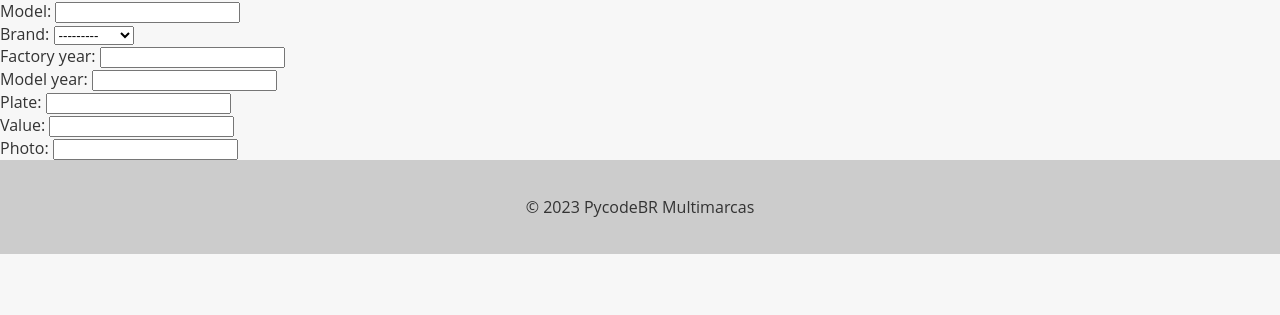
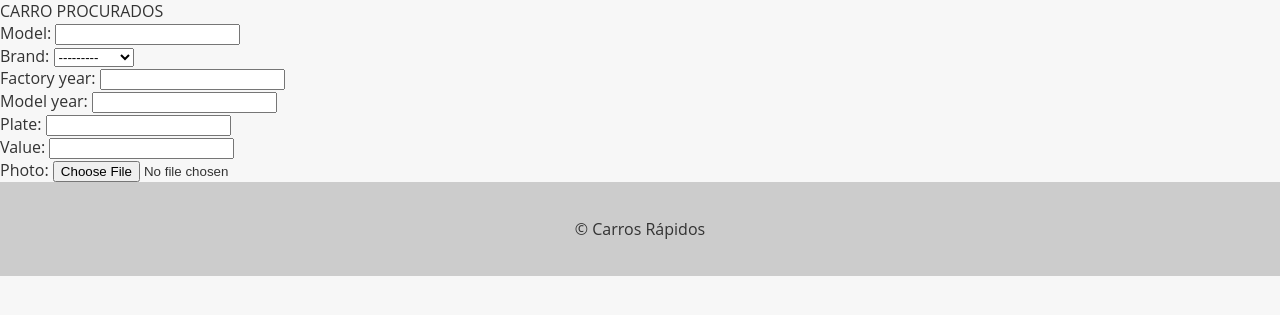
Before and after one commit to pedroirineu5/django, a Django app: page /new_car/ in a window 1280 px wide. Shown: the part 50-365 px from the top of the page. Run offline with Django 5.2, Linux system fonts and the light colour scheme; data comes from the database, SQL or seed files in the repository.

Commit message:
feat: commetn

```diff
--- a/app/templates/base.html
+++ b/app/templates/base.html
@@ -3,7 +3,7 @@
 <head>
   <meta charset="UTF-8">
   <meta name="viewport" content="width=device-width, initial-scale=1.0">
-  <title>{% block title %}{% endblock %}</title>
+  <title>{% block title %}Carros{% endblock %}</title>
   <style>
     body {
         font-family: 'Open Sans', sans-serif;
@@ -72,6 +72,7 @@
   <header>
     <nav>
       <ul>
+        {% comment %}  NESSA PARTE ESSE FEZ UM BOTÃO DE HOME PARA VOLTAR PARA A PAGINA INICIAL, USANDO O MESMO TEMPLATE, ASSIM, MOSTRANDO QUE A PÁGINA NAO MUDA. {% endcomment %}
         <li><a href="{% url 'cars_list' %}">Carros</a></li>
       </ul>
     </nav>
@@ -83,7 +84,7 @@
   </main>
 
   <footer>
-    <p>&copy; 2023 PycodeBR Multimarcas</p>
+    <p>&copy; Carros Rápidos</p>
   </footer>
 </body>
 </html>
--- a/cars/forms.py
+++ b/cars/forms.py
@@ -11,4 +11,4 @@ class CarForm(forms.Form):
     model_year = forms.IntegerField()
     plate = forms.CharField(max_length=10)
     value = forms.IntegerField()
-    photo = forms.IntegerField()
+    photo = forms.ImageField()
--- a/cars/templates/cars.html
+++ b/cars/templates/cars.html
@@ -1,7 +1,9 @@
 {% extends "base.html"%}
 
+
 {% block content %}
-  <style>
+
+<style>
     .car-grid {
       display: grid;
       grid-template-columns: repeat(3, 1fr);
--- a/cars/templates/new_car.html
+++ b/cars/templates/new_car.html
@@ -1,6 +1,8 @@
 {% extends "base.html" %}
 
 {% block content %}
+
+{% block title %} CARRO PROCURADOS {%endblock%}
 
 <form method="post">
     {% csrf_token %}
```
